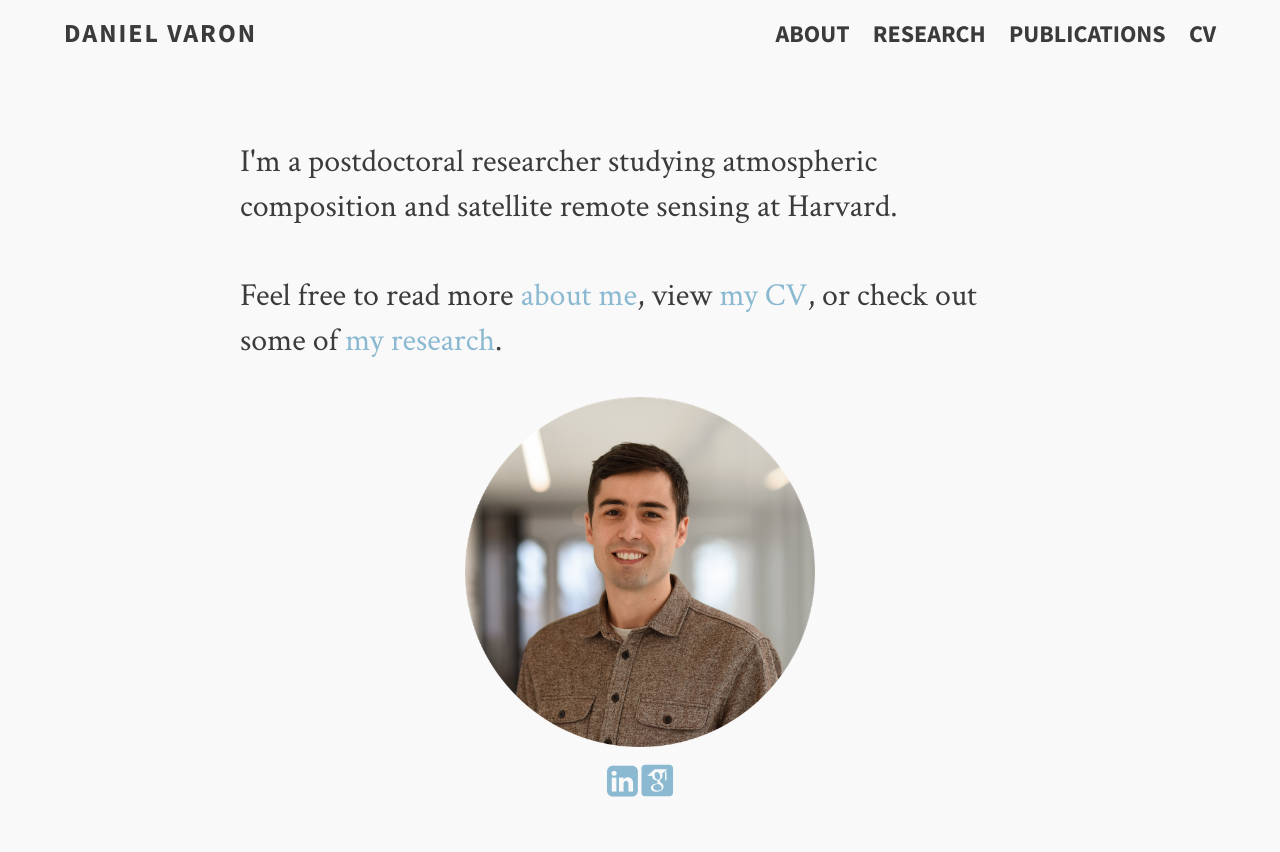
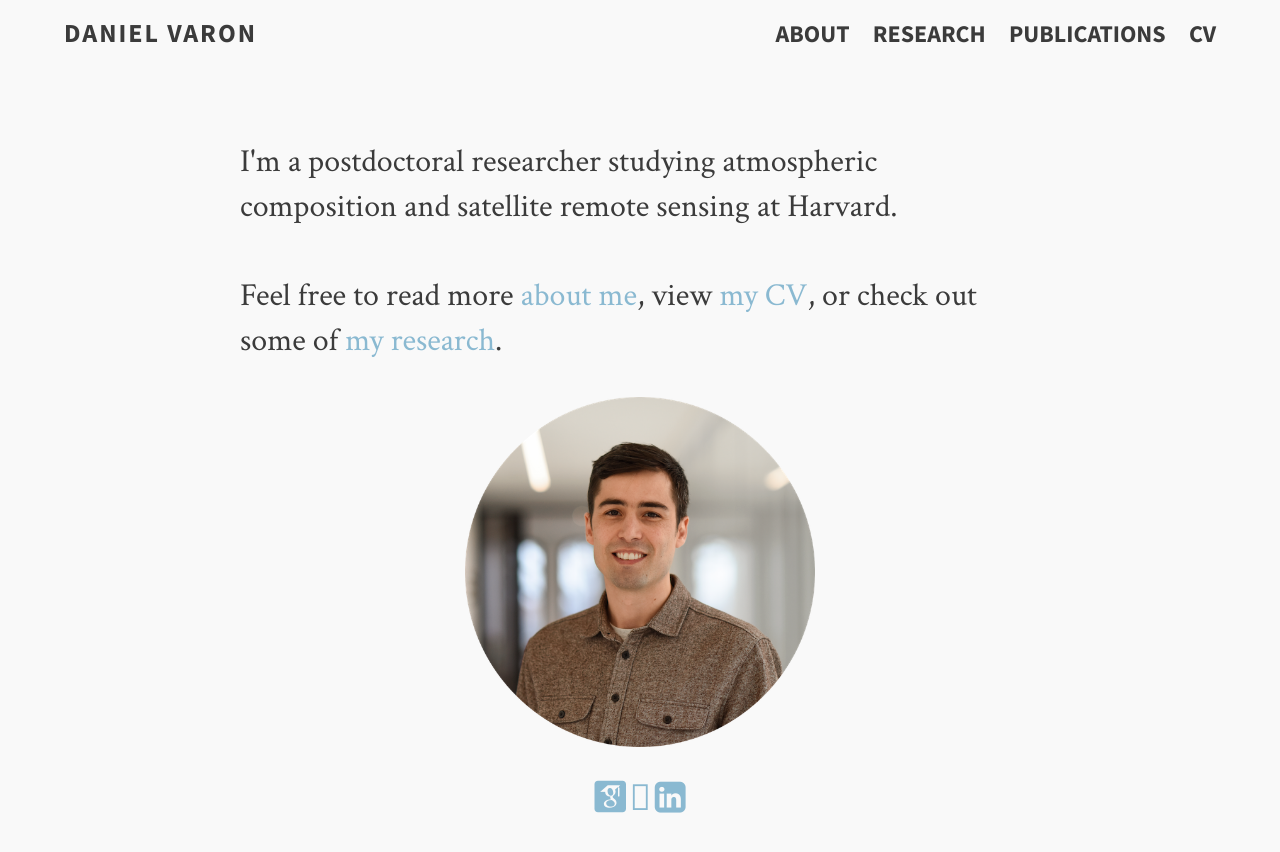
Before and after one commit to djvaron/djvaron.github.io, a Jekyll site: the page built from index.md, in a window 1280 px wide. Shown: the top 852 px of the page. Built offline with Jekyll 4.4.1, drawn with Linux system fonts in a browser that asks for light colours; some web fonts are replaced.

Commit message:
fix format, more links, open cv in new page?

```diff
--- a/_layouts/home.html
+++ b/_layouts/home.html
@@ -26,15 +27,17 @@
         <center><img src="/images/me.png" alt="daniel varon" width="350" /></center>
       </figure>
 
-      <br>
+      <br><br>
 
       <center>
+        <a href="https://scholar.google.com/citations?user=9rXfafMAAAAJ&hl=en&oi=ao"
+          class="social-icon si-rounded si-small si-googlescholar" target="_blank">
+          <i class="ai ai-google-scholar-square ai-3x" style="font-size:36px"></i></a>
+        <a href="https://github.com/djvaron" class="social-icon si-rounded si-small si-github" target="_blank">
+          <i class="fa-brands fa-github" style="font-size:36px"></i></a>
         <a href="https://www.linkedin.com/in/daniel-varon-051b9914b/"
           class="social-icon si-rounded si-small si-linkedin" target="_blank">
           <i class="fa fa-linkedin-square" style="font-size:36px"></i></a>
-        <a href="https://scholar.google.com/citations?user=9rXfafMAAAAJ&hl=en&oi=ao"
-          class="social-icon si-rounded si-small si-googlescholar" target="_blank">
-          <i class="ai ai-google-scholar-square ai-3x" style="font-size:36px"></i></a>
       </center>
       <!--            <br>
             <br>
```
Also changed, not shown: other parts of _layouts/home.html (+2 -1 lines).
